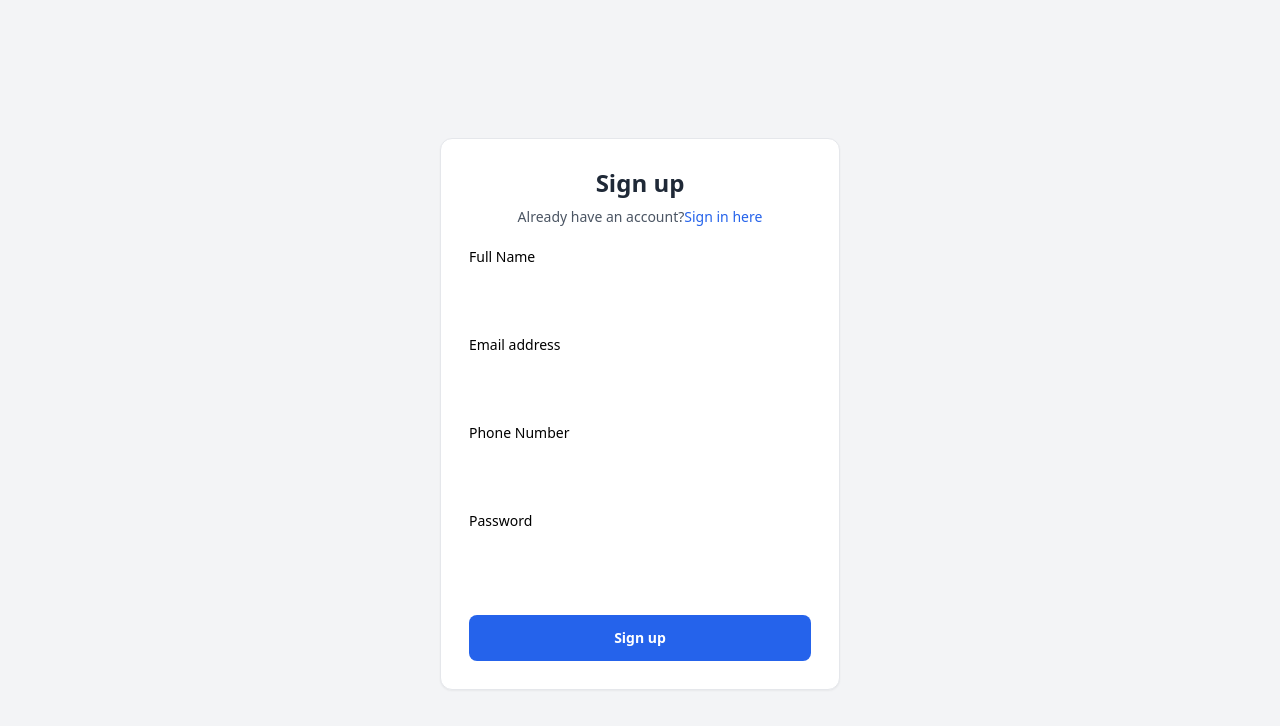
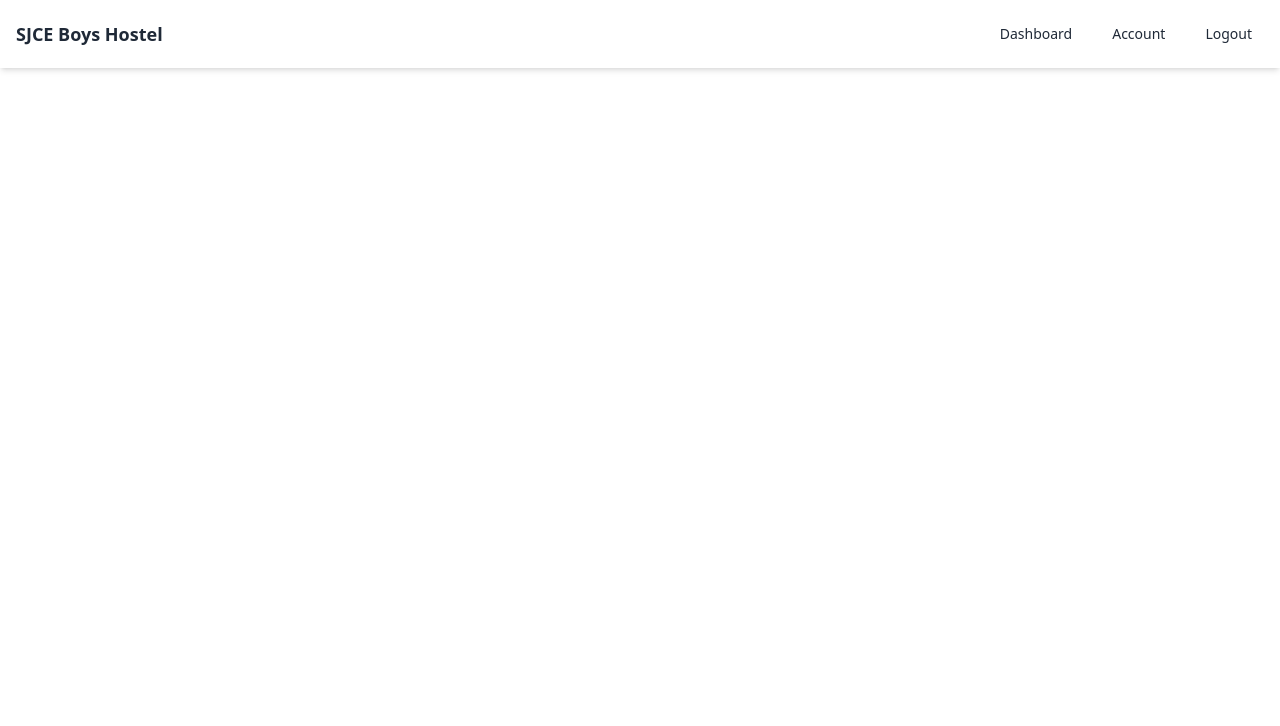
Before and after one commit to Chinmay-Ankolekar/Hostel-Grievance-Redressal, a React (Vite) app in the folder frontend/: page / in a window 1280 px wide. Shown: the top 726 px of the page. Built offline with nearby package versions, Linux system fonts and the light colour scheme.

Commit message:
signup done

```diff
--- a/frontend/package.json
+++ b/frontend/package.json
@@ -11,9 +11,11 @@
   },
   "dependencies": {
     "bootstrap": "^5.3.2",
+    "clsx": "^2.0.0",
     "react": "^18.2.0",
     "react-bootstrap": "^2.9.1",
-    "react-dom": "^18.2.0"
+    "react-dom": "^18.2.0",
+    "react-router-dom": "^6.20.1"
   },
   "devDependencies": {
     "@types/react": "^18.2.37",
--- a/frontend/src/App.jsx
+++ b/frontend/src/App.jsx
@@ -1,16 +1,39 @@
 import { useState } from 'react'
 import Login from './pages/Login'
 import Register from './pages/Register'
+import Dashboard from './pages/Dashboard'
+import {createBrowserRouter, Outlet, RouterProvider} from "react-router-dom";
+import { RoutesPathName } from './constants';
+
+const router = createBrowserRouter([
+	{
+		path: RoutesPathName.SIGNUP_PAGE,
+		index: true,
+		Component: Register,
+	},
+	{
+		path: RoutesPathName.LOGIN_PAGE,
+		element: (
+				<Login/>
+		),
+	},
+	{
+		path: RoutesPathName.DASHBOARD_PAGE,
+		element: (
+      <Dashboard/>
+		),
+	}
+     ]);
 
 function App() {
-  const [count, setCount] = useState(0)
 
-  return (
-    <>
+  return <RouterProvider router={router}/>;
+
+
      {/* <Login/> */}
-     <Register/>
-    </>
-  )
+     {/* <Register/> */}
+     {/* <Dashboard/> */}
+
 }
 
 export default App
--- a/frontend/src/pages/Dashboard.jsx
+++ b/frontend/src/pages/Dashboard.jsx
@@ -0,0 +1,11 @@
+import Navbar from "./Navbar";
+
+function Dashboard() {
+    return (
+        <>
+         <Navbar/>
+        </>
+    )
+}
+
+export default Dashboard;
--- /dev/null
+++ b/frontend/src/pages/Navbar.jsx
@@ -0,0 +1,36 @@
+function Navbar() {
+    return(
+        <>
+         <nav className="bg-white shadow-md p-4">
+      <div className="container mx-auto flex justify-between items-center">
+        <div className="text-gray-800 text-lg font-semibold">
+          SJCE Boys Hostel
+        </div>
+        <div className="flex items-center space-x-4">
+          <a
+            href="#"
+            className="text-gray-800 hover:bg-gray-200 px-3 py-2 rounded-md text-sm font-medium"
+          >
+            Dashboard
+          </a>
+          <a
+            href="#"
+            className="text-gray-800 hover:bg-gray-200 px-3 py-2 rounded-md text-sm font-medium"
+          >
+            Account
+          </a>
+          <a
+            href="#"
+            className="text-gray-800 hover:bg-gray-200 px-3 py-2 rounded-md text-sm font-medium"
+          >
+            Logout
+          </a>
+        </div>
+      </div>
+    </nav>
+
+        </>
+    )
+}
+
+export default Navbar;
--- a/frontend/src/pages/Register.jsx
+++ b/frontend/src/pages/Register.jsx
@@ -1,88 +1,254 @@
+import { Roles } from "../constants";
+import { useState } from "react";
+import { clsx } from "clsx";
 
 function Register() {
+  const [ fullname, setFullname ] = useState("")
+  const [ email, setEmail ] = useState("")
+  const [ password, setPassword ] = useState("")
+  const [ phone, setPhone ] = useState("")
+  const [role, setRole] = useState(Roles.STUDENT);
 
+  const onSubmit = async(e) => {
+    e.preventDefault();
+
+    try {
+        const body = {full_name:fullname, email, password,phone, type: role}
+        const response = await fetch("http://localhost:3000/register", {
+            method: "POST",
+            headers: {"content-type": "application/json "},
+            body : JSON.stringify(body),
+        });
+        console.log(response)
+        //window.location = "/signup"
+    }catch(err) {
+        console.log(err.message);
+    }
+  }
   return (
     <>
-           <div class="h-screen">
+      <div class="h-screen" >
         <div class="dark:bg-slate-900 bg-gray-100 flex h-full items-center py-16">
           <div class="w-full max-w-md mx-auto p-6">
             <div class="mt-7 bg-white border border-gray-200 rounded-xl shadow-sm dark:bg-gray-800 dark:border-gray-700">
               <div class="p-4 sm:p-7">
                 <div class="text-center">
-            <h1 class="block text-2xl font-bold text-gray-800 dark:text-white">Sign up</h1>
+                  <h1 class="block text-2xl font-bold text-gray-800 dark:text-white">
+                    Sign up
+                  </h1>
                   <p class="mt-2 text-sm text-gray-600 dark:text-gray-400">
                     Already have an account?
-              <a class="text-blue-600 decoration-2 hover:underline font-medium dark:focus:outline-none dark:focus:ring-1 dark:focus:ring-gray-600" href="../examples/html/signin.html">
+                    <a
+                      class="text-blue-600 decoration-2 hover:underline font-medium dark:focus:outline-none dark:focus:ring-1 dark:focus:ring-gray-600"
+                      href="../examples/html/signin.html"
+                    >
                       Sign in here
                     </a>
                   </p>
                 </div>
 
                 <div class="mt-5">
-
                   <form>
                     <div class="grid gap-y-4">
-
                       <div>
-                <label for="full-name" class="block text-sm mb-2 dark:text-white">Full Name</label>
+                        <label
+                          for="full-name"
+                          class="block text-sm mb-2 dark:text-white"
+                        >
+                          Full Name
+                        </label>
                         <div class="relative">
-                    <input type="text" id="full-name" name="full-name" class="py-3 px-4 block w-full border-gray-200 rounded-lg text-sm focus:border-blue-500 focus:ring-blue-500 disabled:opacity-50 disabled:pointer-events-none dark:bg-slate-900 dark:border-gray-700 dark:text-gray-400 dark:focus:ring-gray-600" required aria-describedby="full-name-error"/>
+                          <input
+                            type="text"
+                            id="full-name"
+                            name="full-name"
+                            class="py-3 px-4 block w-full border-gray-200 rounded-lg text-sm focus:border-blue-500 focus:ring-blue-500 disabled:opacity-50 disabled:pointer-events-none dark:bg-slate-900 dark:border-gray-700 dark:text-gray-400 dark:focus:ring-gray-600"
+                            required
+                            aria-describedby="full-name-error"
+                            onChange={(e) => setFullname(e.target.value)}
+                          />
                           <div class="hidden absolute inset-y-0 end-0 flex items-center pointer-events-none pe-3">
-                    <svg class="h-5 w-5 text-red-500" width="16" height="16" fill="currentColor" viewBox="0 0 16 16" aria-hidden="true">
-                     <path d="M16 8A8 8 0 1 1 0 8a8 8 0 0 1 16 0zM8 4a.905.905 0 0 0-.9.995l.35 3.507a.552.552 0 0 0 1.1 0l.35-3.507A.905.905 0 0 0 8 4zm.002 6a1 1 0 1 0 0 2 1 1 0 0 0 0-2z"/>
+                            <svg
+                              class="h-5 w-5 text-red-500"
+                              width="16"
+                              height="16"
+                              fill="currentColor"
+                              viewBox="0 0 16 16"
+                              aria-hidden="true"
+                            >
+                              <path d="M16 8A8 8 0 1 1 0 8a8 8 0 0 1 16 0zM8 4a.905.905 0 0 0-.9.995l.35 3.507a.552.552 0 0 0 1.1 0l.35-3.507A.905.905 0 0 0 8 4zm.002 6a1 1 0 1 0 0 2 1 1 0 0 0 0-2z" />
                             </svg>
                           </div>
                         </div>
-         <p class="hidden text-xs text-red-600 mt-2" id="full-name-error">Please enter your full name</p>
+                        <p
+                          class="hidden text-xs text-red-600 mt-2"
+                          id="full-name-error"
+                        >
+                          Please enter your full name
+                        </p>
                       </div>
 
-
                       <div>
-                  <label for="email" class="block text-sm mb-2 dark:text-white">Email address</label>
+                        <label
+                          for="email"
+                          class="block text-sm mb-2 dark:text-white"
+                        >
+                          Email address
+                        </label>
                         <div class="relative">
-                    <input type="email" id="email" name="email" class="py-3 px-4 block w-full border-gray-200 rounded-lg text-sm focus:border-blue-500 focus:ring-blue-500 disabled:opacity-50 disabled:pointer-events-none dark:bg-slate-900 dark:border-gray-700 dark:text-gray-400 dark:focus:ring-gray-600" required aria-describedby="email-error"/>
+                          <input
+                            type="email"
+                            id="email"
+                            name="email"
+                            class="py-3 px-4 block w-full border-gray-200 rounded-lg text-sm focus:border-blue-500 focus:ring-blue-500 disabled:opacity-50 disabled:pointer-events-none dark:bg-slate-900 dark:border-gray-700 dark:text-gray-400 dark:focus:ring-gray-600"
+                            required
+                            aria-describedby="email-error"
+                            onChange={(e) => setEmail(e.target.value)}
+                          />
                           <div class="hidden absolute inset-y-0 end-0 flex items-center pointer-events-none pe-3">
-                      <svg class="h-5 w-5 text-red-500" width="16" height="16" fill="currentColor" viewBox="0 0 16 16" aria-hidden="true">
-                        <path d="M16 8A8 8 0 1 1 0 8a8 8 0 0 1 16 0zM8 4a.905.905 0 0 0-.9.995l.35 3.507a.552.552 0 0 0 1.1 0l.35-3.507A.905.905 0 0 0 8 4zm.002 6a1 1 0 1 0 0 2 1 1 0 0 0 0-2z"/>
+                            <svg
+                              class="h-5 w-5 text-red-500"
+                              width="16"
+                              height="16"
+                              fill="currentColor"
+                              viewBox="0 0 16 16"
+                              aria-hidden="true"
+                            >
+                              <path d="M16 8A8 8 0 1 1 0 8a8 8 0 0 1 16 0zM8 4a.905.905 0 0 0-.9.995l.35 3.507a.552.552 0 0 0 1.1 0l.35-3.507A.905.905 0 0 0 8 4zm.002 6a1 1 0 1 0 0 2 1 1 0 0 0 0-2z" />
                             </svg>
                           </div>
                         </div>
-                  <p class="hidden text-xs text-red-600 mt-2" id="email-error">Please include a valid email address so we can get back to you</p>
+                        <p
+                          class="hidden text-xs text-red-600 mt-2"
+                          id="email-error"
+                        >
+                          Please include a valid email address so we can get
+                          back to you
+                        </p>
                       </div>
 
                       <div>
-  <label for="phone-number" class="block text-sm mb-2 dark:text-white">Phone Number</label>
+                        <label
+                          for="phone-number"
+                          class="block text-sm mb-2 dark:text-white"
+                        >
+                          Phone Number
+                        </label>
                         <div class="relative">
-    <input type="tel" id="phone-number" name="phone-number" pattern="[0-9]{10}" class="py-3 px-4 block w-full border-gray-200 rounded-lg text-sm focus:border-blue-500 focus:ring-blue-500 disabled:opacity-50 disabled:pointer-events-none dark:bg-slate-900 dark:border-gray-700 dark:text-gray-400 dark:focus:ring-gray-600" required aria-describedby="phone-number-error"/>
+                          <input
+                            type="tel"
+                            id="phone-number"
+                            name="phone-number"
+                            pattern="[0-9]{10}"
+                            class="py-3 px-4 block w-full border-gray-200 rounded-lg text-sm focus:border-blue-500 focus:ring-blue-500 disabled:opacity-50 disabled:pointer-events-none dark:bg-slate-900 dark:border-gray-700 dark:text-gray-400 dark:focus:ring-gray-600"
+                            required
+                            aria-describedby="phone-number-error"
+                            onChange={(e) => setPhone(e.target.value)}
+                          />
                           <div class="hidden absolute inset-y-0 end-0 flex items-center pointer-events-none pe-3">
-      <svg class="h-5 w-5 text-red-500" width="16" height="16" fill="currentColor" viewBox="0 0 16 16" aria-hidden="true">
-        <path d="M16 8A8 8 0 1 1 0 8a8 8 0 0 1 16 0zM8 4a.905.905 0 0 0-.9.995l.35 3.507a.552.552 0 0 0 1.1 0l.35-3.507A.905.905 0 0 0 8 4zm.002 6a1 1 0 1 0 0 2 1 1 0 0 0 0-2z"/>
+                            <svg
+                              class="h-5 w-5 text-red-500"
+                              width="16"
+                              height="16"
+                              fill="currentColor"
+                              viewBox="0 0 16 16"
+                              aria-hidden="true"
+                            >
+                              <path d="M16 8A8 8 0 1 1 0 8a8 8 0 0 1 16 0zM8 4a.905.905 0 0 0-.9.995l.35 3.507a.552.552 0 0 0 1.1 0l.35-3.507A.905.905 0 0 0 8 4zm.002 6a1 1 0 1 0 0 2 1 1 0 0 0 0-2z" />
                             </svg>
                           </div>
                         </div>
-  <p class="hidden text-xs text-red-600 mt-2" id="phone-number-error">Please enter a valid 10-digit phone number</p>
+                        <p
+                          class="hidden text-xs text-red-600 mt-2"
+                          id="phone-number-error"
+                        >
+                          Please enter a valid 10-digit phone number
+                        </p>
                       </div>
 
-
                       <div>
-                  <label for="password" class="block text-sm mb-2 dark:text-white">Password</label>
+                        <label
+                          for="password"
+                          class="block text-sm mb-2 dark:text-white"
+                        >
+                          Password
+                        </label>
                         <div class="relative">
-                    <input type="password" id="password" name="password" class="py-3 px-4 block w-full border-gray-200 rounded-lg text-sm focus:border-blue-500 focus:ring-blue-500 disabled:opacity-50 disabled:pointer-events-none dark:bg-slate-900 dark:border-gray-700 dark:text-gray-400 dark:focus:ring-gray-600" required aria-describedby="password-error"/>
+                          <input
+                            type="password"
+                            id="password"
+                            name="password"
+                            class="py-3 px-4 block w-full border-gray-200 rounded-lg text-sm focus:border-blue-500 focus:ring-blue-500 disabled:opacity-50 disabled:pointer-events-none dark:bg-slate-900 dark:border-gray-700 dark:text-gray-400 dark:focus:ring-gray-600"
+                            required
+                            aria-describedby="password-error"
+                            onChange={(e) => setPassword(e.target.value)}
+                          />
                           <div class="hidden absolute inset-y-0 end-0 flex items-center pointer-events-none pe-3">
-                      <svg class="h-5 w-5 text-red-500" width="16" height="16" fill="currentColor" viewBox="0 0 16 16" aria-hidden="true">
-                        <path d="M16 8A8 8 0 1 1 0 8a8 8 0 0 1 16 0zM8 4a.905.905 0 0 0-.9.995l.35 3.507a.552.552 0 0 0 1.1 0l.35-3.507A.905.905 0 0 0 8 4zm.002 6a1 1 0 1 0 0 2 1 1 0 0 0 0-2z"/>
+                            <svg
+                              class="h-5 w-5 text-red-500"
+                              width="16"
+                              height="16"
+                              fill="currentColor"
+                              viewBox="0 0 16 16"
+                              aria-hidden="true"
+                            >
+                              <path d="M16 8A8 8 0 1 1 0 8a8 8 0 0 1 16 0zM8 4a.905.905 0 0 0-.9.995l.35 3.507a.552.552 0 0 0 1.1 0l.35-3.507A.905.905 0 0 0 8 4zm.002 6a1 1 0 1 0 0 2 1 1 0 0 0 0-2z" />
                             </svg>
                           </div>
                         </div>
-                  <p class="hidden text-xs text-red-600 mt-2" id="password-error">8+ characters required</p>
+                        <p
+                          class="hidden text-xs text-red-600 mt-2"
+                          id="password-error"
+                        >
+                          8+ characters required
+                        </p>
                       </div>
 
+                      <div>
+                        <p className="text-sm text-white">Role</p>
+                        <div className="flex justify-between mt-1 px-1 gap-x-11 dark:bg-slate-900 rounded-md text-sm">
+                          <button
+                            type="button"
+                            onClick={() => setRole(Roles.WARDEN)}
+                            className={clsx(
+                              "rounded-md p-2 my-1 transition-all text-white",
+                              role === Roles.WARDEN && "bg-blue-600 text-white"
+                            )}
+                          >
+                            Warden
+                          </button>
+                          <button
+                            type="button"
+                            onClick={() => setRole(Roles.STUDENT)}
+                            className={clsx(
+                              "rounded-md p-2 my-1   transition-all  text-white",
+                              role === Roles.STUDENT && "bg-blue-600 text-white"
+                            )}
+                          >
+                            Student
+                          </button>
+                          <button
+                            type="button"
+                            onClick={() => setRole(Roles.WORKER)}
+                            className={clsx(
+                              " rounded-md p-2 my-1  transition-all text-white ",
+                              role === Roles.WORKER && "bg-blue-600 text-white"
+                            )}
+                          >
+                            Workers
+                          </button>
+                        </div>
+                      </div>
 
-
-                <button type="submit" class="w-full py-3 px-4 inline-flex justify-center items-center gap-x-2 text-sm font-semibold rounded-lg border border-transparent bg-blue-600 text-white hover:bg-blue-700 disabled:opacity-50 disabled:pointer-events-none dark:focus:outline-none dark:focus:ring-1 dark:focus:ring-gray-600 mt-4">Sign up</button>
+                      <button
+                        type="submit"
+                        class="w-full py-3 px-4 inline-flex justify-center items-center gap-x-2 text-sm font-semibold rounded-lg border border-transparent bg-blue-600 text-white hover:bg-blue-700 disabled:opacity-50 disabled:pointer-events-none dark:focus:outline-none dark:focus:ring-1 dark:focus:ring-gray-600 mt-4"
+                        onClick={onSubmit}
+                      >
+                        Sign up
+                      </button>
                     </div>
                   </form>
-
                 </div>
               </div>
             </div>
@@ -90,7 +256,7 @@ function Register() {
         </div>
       </div>
     </>
-    )
+  );
 }
 
 export default Register;
```
Also changed, not shown: frontend/src/constants.jsx (+13 -3 lines), frontend/src/pages/Login.jsx (+77 -20 lines), 1 other file (tests, documents, lock files or other folders). Lines whose indentation alone changed are shown as unchanged.
